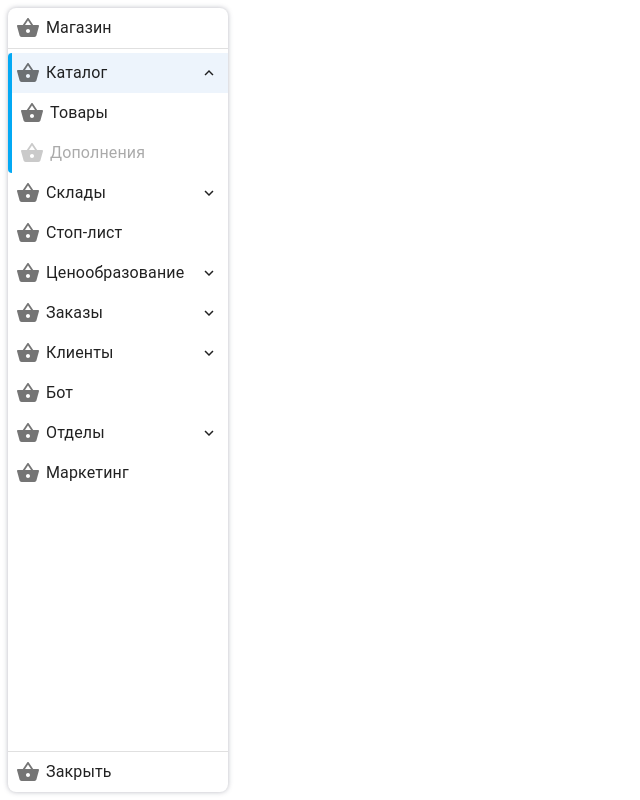
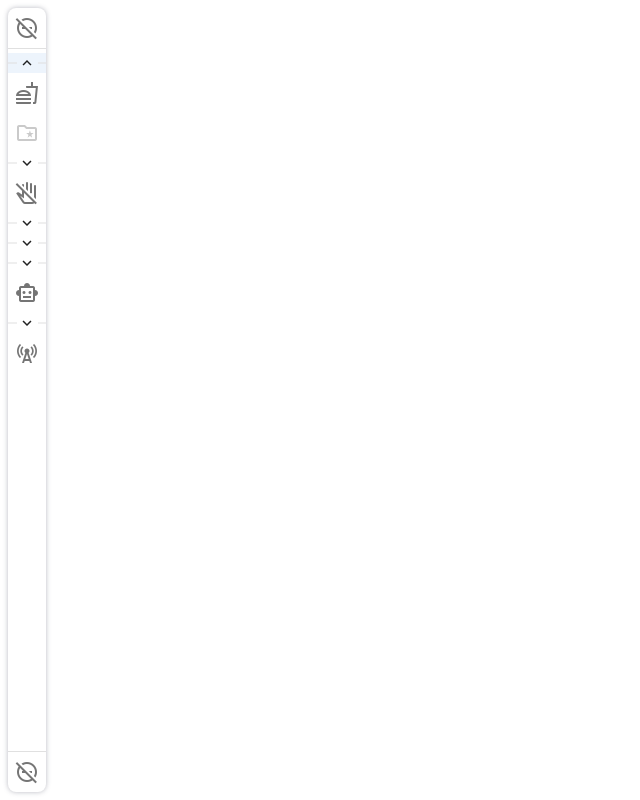
Before and after one commit to Kitsunaana/react-admin, a React app: page / in a window 1280 px wide. Shown: the whole page, without its empty margins (0-640 px from the left). Built offline with nearby package versions, Linux system fonts and the light colour scheme.

Commit message:
feat: add google icon

```diff
--- a/public/index.html
+++ b/public/index.html
@@ -3,8 +3,38 @@
 <head>
     <meta charset="UTF-8">
     <meta name="viewport" content="width=device-width, initial-scale=1.0">
+    <link rel="preconnect" href="https://fonts.googleapis.com">
+    <link rel="preconnect" href="https://fonts.gstatic.com" crossorigin>
+    <link href="https://fonts.googleapis.com/css2?family=Nunito+Sans:opsz,wght@6..12,200..1000&display=swap" rel="stylesheet">
+    <link rel="stylesheet" href="https://fonts.googleapis.com/css2?family=Material+Symbols+Outlined:opsz,wght,FILL,GRAD@20..48,100..700,0..1,-50..200" />
     <title>Document</title>
+
+    <style>
+        html,
+        body,
+        #root {
+            height: 100vh;
+            width: 100vw;
+            margin: 0px;
+            padding: 0px;
+        }
+
+        #root {
+            display: flex;
+            flex-direction: column;
+        }
+
+
+         .material-symbols-outlined {
+             font-variation-settings:
+                     'FILL' 0,
+                     'wght' 400,
+                     'GRAD' 0,
+                     'opsz' 24
+         }
+    </style>
 </head>
+
 <body>
     <div id="root"></div>
 </body>
--- a/src/app/App.tsx
+++ b/src/app/App.tsx
@@ -1,4 +1,6 @@
-import { Box, CssBaseline, TextField } from "@mui/material"
+import {
+  Box, CssBaseline, Icon, TextField,
+} from "@mui/material"
 import { Sidebar } from "../widgets/Sidebar/Sidebar"
 
 export const App = () => {
--- /dev/null
+++ b/src/shared/ui/Icon.tsx
@@ -0,0 +1,51 @@
+import React from "react"
+import { Icon, IconProps } from "@mui/material"
+
+const iconData = {
+  defIcon: "do_not_disturb_off",
+  catalog: "account_tree",
+  goods: "fastfood",
+  additional: "folder_special",
+  warehouses: "warehouse",
+  coming: "place_item",
+  moving: "swap_horiz",
+  consumption: "flip_to_back",
+  document: "picture_as_pdf",
+  stopList: "do_not_touch",
+  pricing: "request_quote",
+  priceList: "attach_money",
+  priceListDelivery: "local_shipping",
+  promoCode: "celebration",
+  orders: "receipt_long",
+  newOrder: "list_alt_add",
+  clients: "groups",
+  analysis: "badge",
+  chat: "forum",
+  favorite: "favorite",
+  deliveryAddresses: "home_pin",
+  bot: "smart_toy",
+  departments: "diversity_3",
+  groups: "groups",
+  marketing: "cell_tower",
+}
+
+interface DefaultIcon extends IconProps{
+  name: string
+}
+
+const Default = (props: DefaultIcon) => {
+  const { name, ...other } = props
+
+  const icon = iconData[name] ?? iconData.defIcon
+
+  return (
+    <Icon
+      className="material-symbols-outlined"
+      {...other}
+    >
+      {icon}
+    </Icon>
+  )
+}
+
+export { Default as Icon }
--- a/src/widgets/Sidebar/Sidebar.tsx
+++ b/src/widgets/Sidebar/Sidebar.tsx
@@ -9,20 +9,20 @@ const menu = [
     id: 0,
     name: "catalog",
     caption: "Каталог",
-    icon: "",
+    icon: "catalog",
     sublist: [
       {
         id: 0,
         name: "goods",
         caption: "Товары",
-        icon: "",
+        icon: "goods",
       },
       {
         id: 1,
         name: "additions",
         caption: "Дополнения",
         disabled: true,
-        icon: "",
+        icon: "additional",
       },
     ],
   },
@@ -30,32 +30,32 @@ const menu = [
     id: 2,
     name: "order",
     caption: "Склады",
-    icon: "",
+    icon: "warehouses",
     sublist: [
       {
         id: 0,
         name: "new-order",
         caption: "Приход",
-        icon: "",
+        icon: "coming",
       },
       {
         id: 0,
         name: "new-order",
         caption: "Размещение",
-        icon: "",
+        icon: "moving",
       },
       {
         id: 0,
         name: "new-order",
         caption: "Расход",
-        icon: "",
+        icon: "consumption",
       },
       {
         id: 0,
         name: "new-order",
         caption: "Документы",
         disabled: true,
-        icon: "",
+        icon: "document",
       },
     ],
   },
@@ -63,33 +63,33 @@ const menu = [
     id: 3,
     name: "order",
     caption: "Стоп-лист",
-    icon: "",
+    icon: "stopList",
   },
   {
     id: 4,
     name: "order",
     caption: "Ценообразование",
-    icon: "",
+    icon: "pricing",
     sublist: [
       {
         id: 0,
         name: "new-order",
         caption: "Прайс-лист",
         disabled: true,
-        icon: "",
+        icon: "priceList",
       },
       {
         id: 0,
         name: "new-order",
         caption: "Прайс-лист доставки",
         disabled: true,
-        icon: "",
+        icon: "priceListDelivery",
       },
       {
         id: 0,
         name: "new-order",
         caption: "Промокоды",
-        icon: "",
+        icon: "promoCode",
       },
     ],
   },
@@ -97,19 +97,19 @@ const menu = [
     id: 5,
     name: "order",
     caption: "Заказы",
-    icon: "",
+    icon: "orders",
     sublist: [
       {
         id: 0,
         name: "new-order",
         caption: "Новый заказ",
-        icon: "",
+        icon: "newOrder",
       },
       {
         id: 0,
         name: "new-order",
         caption: "Документы",
-        icon: "",
+        icon: "document",
       },
     ],
   },
@@ -117,35 +117,35 @@ const menu = [
     id: 6,
     name: "order",
     caption: "Клиенты",
-    icon: "",
+    icon: "clients",
     sublist: [
       {
         id: 0,
         name: "new-order",
         caption: "Анализ",
         disabled: true,
-        icon: "",
+        icon: "analysis",
       },
       {
         id: 0,
         name: "new-order",
         caption: "Чаты",
         disabled: true,
-        icon: "",
+        icon: "chat",
       },
       {
         id: 0,
         name: "new-order",
         caption: "Избранное",
         disabled: true,
-        icon: "",
+        icon: "favorite",
       },
       {
         id: 0,
         name: "new-order",
         caption: "Адреса доставки",
         disabled: true,
-        icon: "",
+        icon: "deliveryAddresses",
       },
     ],
   },
@@ -153,20 +153,20 @@ const menu = [
     id: 7,
     name: "order",
     caption: "Бот",
-    icon: "",
+    icon: "bot",
   },
   {
     id: 8,
     name: "order",
     caption: "Отделы",
-    icon: "",
+    icon: "departments",
     sublist: [
       {
         id: 0,
         name: "new-order",
         caption: "Группы",
         disabled: true,
-        icon: "",
+        icon: "groups",
       },
     ],
   },
@@ -174,12 +174,12 @@ const menu = [
     id: 9,
     name: "order",
     caption: "Маркетинг",
-    icon: "",
+    icon: "marketing",
   },
 ]
 
 export const Sidebar = () => {
-  const [open, setOpen] = useState(true)
+  const [open, setOpen] = useState(false)
   const [sidebar, setSidebar] = useState({
     listActive: 0,
     sublistActive: null,
@@ -210,14 +210,20 @@ export const Sidebar = () => {
     })
   }, [])
 
-  const onOpen = () => {
+  const onToggle = () => {
     setOpen((prevState) => !prevState)
   }
 
   return (
     <Layout
       open={open}
-      header={<MenuItem open={open} caption="Магазин" />}
+      header={(
+        <MenuItem
+          icon=""
+          open={open}
+          caption="Магазин"
+        />
+      )}
       content={(
         <>
           {menu.map((list) => (
@@ -225,6 +231,7 @@ export const Sidebar = () => {
               open={open}
               key={list.id}
               id={list.id}
+              icon={list.icon}
               caption={list.caption}
               name={list.name}
               isActive={sidebar.listActive === list.id}
@@ -236,7 +243,14 @@ export const Sidebar = () => {
           ))}
         </>
       )}
-      footer={<MenuItem open={open} caption="Закрыть" onClick={onOpen} />}
+      footer={(
+        <MenuItem
+          icon=""
+          open={open}
+          caption="Закрыть"
+          onClick={onToggle}
+        />
+    )}
     />
   )
 }
--- a/src/widgets/Sidebar/ui/Layout.tsx
+++ b/src/widgets/Sidebar/ui/Layout.tsx
@@ -20,7 +20,7 @@ export const Layout = (props: SidebarLayoutProps) => {
     <Box sx={{ p: 1, height: 1 }}>
       <Box sx={{
         transition: ".3s",
-        width: open ? 220 : 40,
+        width: open ? 220 : 38,
         backgroundSize: "cover",
         height: 1,
         borderRadius: 2,
--- a/src/widgets/Sidebar/ui/MenuItem.tsx
+++ b/src/widgets/Sidebar/ui/MenuItem.tsx
@@ -6,6 +6,7 @@ import KeyboardArrowDownIcon from "@mui/icons-material/KeyboardArrowDown"
 import ListItemButton from "@mui/material/ListItemButton"
 import * as React from "react"
 import { memo } from "react"
+import { Icon } from "../../../shared/ui/Icon"
 
 interface SidebarMenuItemProps {
   isActive?: boolean
@@ -17,11 +18,12 @@ interface SidebarMenuItemProps {
   open?: boolean
   showExpandButton?: boolean
   disabled?: boolean
+  icon: string
 }
 
 export const MenuItem = memo((props: SidebarMenuItemProps) => {
   const {
-    isActive, isExpanded, caption, onClose, isList, onClick, open, showExpandButton, disabled,
+    isActive, isExpanded, caption, onClose, isList, onClick, open, showExpandButton, disabled, icon,
   } = props
 
   return (
@@ -30,6 +32,9 @@ export const MenuItem = memo((props: SidebarMenuItemProps) => {
       onClick={onClick}
       sx={{
         p: 0.5,
+        /* display: "flex",
+        justifyContent: "center",
+        alignItems: "center", */
         transition: "height .3s",
         borderTopLeftRadius: 4,
         borderBottomLeftRadius: isExpanded ? 0 : 4,
@@ -43,7 +48,7 @@ export const MenuItem = memo((props: SidebarMenuItemProps) => {
             minWidth: 30,
           }}
           >
-            <ShoppingBasketIcon />
+            <Icon name={icon} />
           </ListItemIcon>
           <ListItemText primary={caption} />
         </>
@@ -51,10 +56,13 @@ export const MenuItem = memo((props: SidebarMenuItemProps) => {
 
       {!open && !showExpandButton && (
         <ListItemIcon sx={{
-          minWidth: 30, display: "flex", justifyContent: "center", alignItems: "center",
+          minWidth: 30,
+          display: "flex",
+          justifyContent: "center",
+          alignItems: "center",
         }}
         >
-          <ShoppingBasketIcon />
+          <Icon name={icon} />
         </ListItemIcon>
       )}
 
@@ -66,6 +74,27 @@ export const MenuItem = memo((props: SidebarMenuItemProps) => {
             display: "flex",
             justifyContent: "center",
             alignItems: "center",
+            position: "relative",
+            "&::before": {
+              content: "''",
+              position: "absolute",
+              width: "10px",
+              height: "1px",
+              top: "50%",
+              left: -5,
+              transform: "translate(0, -50%)",
+              backgroundColor: ({ palette }) => (open ? null : palette.grey["300"]),
+            },
+            "&::after": {
+              content: "''",
+              position: "absolute",
+              width: "10px",
+              height: "1px",
+              top: "50%",
+              right: -5,
+              transform: "translate(0, -50%)",
+              backgroundColor: ({ palette }) => (open ? null : palette.grey["300"]),
+            },
           }}
         >
           <KeyboardArrowDownIcon
--- a/src/widgets/Sidebar/ui/MenuList.tsx
+++ b/src/widgets/Sidebar/ui/MenuList.tsx
@@ -7,6 +7,7 @@ interface BaseItem {
   id: number
   caption: string
   name: string
+  icon: string
 }
 
 interface BaseItemWithDisabled extends BaseItem {
@@ -24,7 +25,7 @@ interface MenuListProps extends BaseItem{
 
 export const MenuList = memo((props: MenuListProps) => {
   const {
-    id, caption, name, options, isActive, isExpanded, onClose, onExpand, open,
+    id, caption, name, options, isActive, isExpanded, onClose, onExpand, open, icon,
   } = props
 
   return (
@@ -36,6 +37,7 @@ export const MenuList = memo((props: MenuListProps) => {
         }}
       >
         <MenuItem
+          icon={icon}
           isActive={isActive}
           isExpanded={isExpanded}
           caption={caption}
@@ -62,6 +64,7 @@ export const MenuList = memo((props: MenuListProps) => {
       >
         {options.length > 0 && options.map((option) => (
           <MenuItem
+            icon={option.icon}
             key={option.id}
             isList={false}
             isActive={isActive}
```
